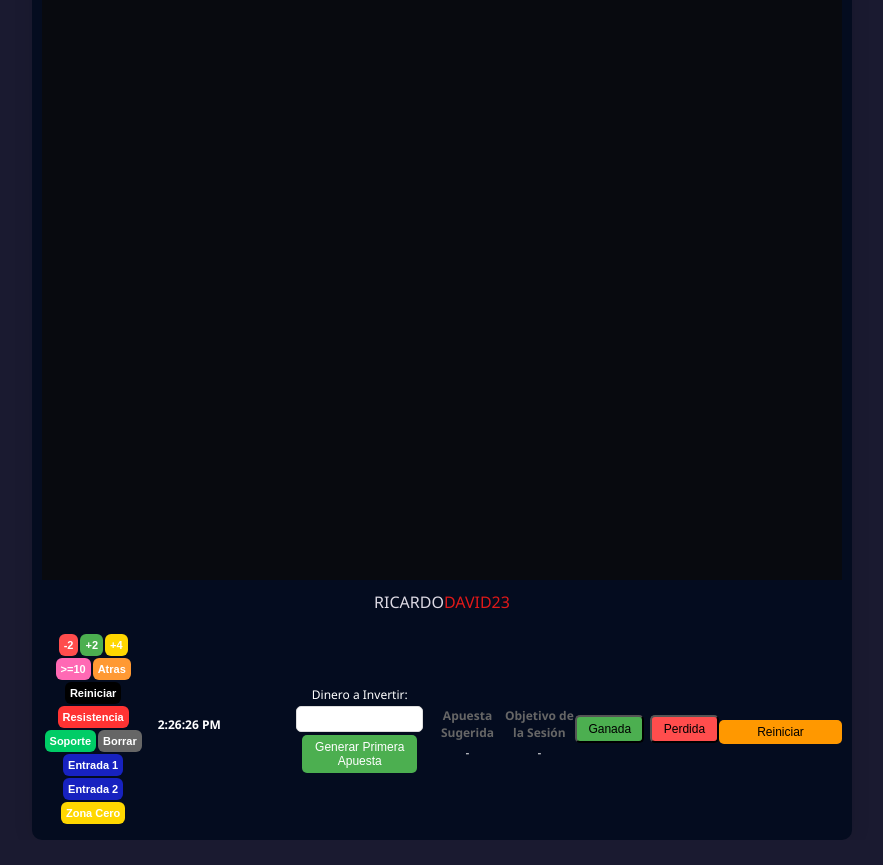
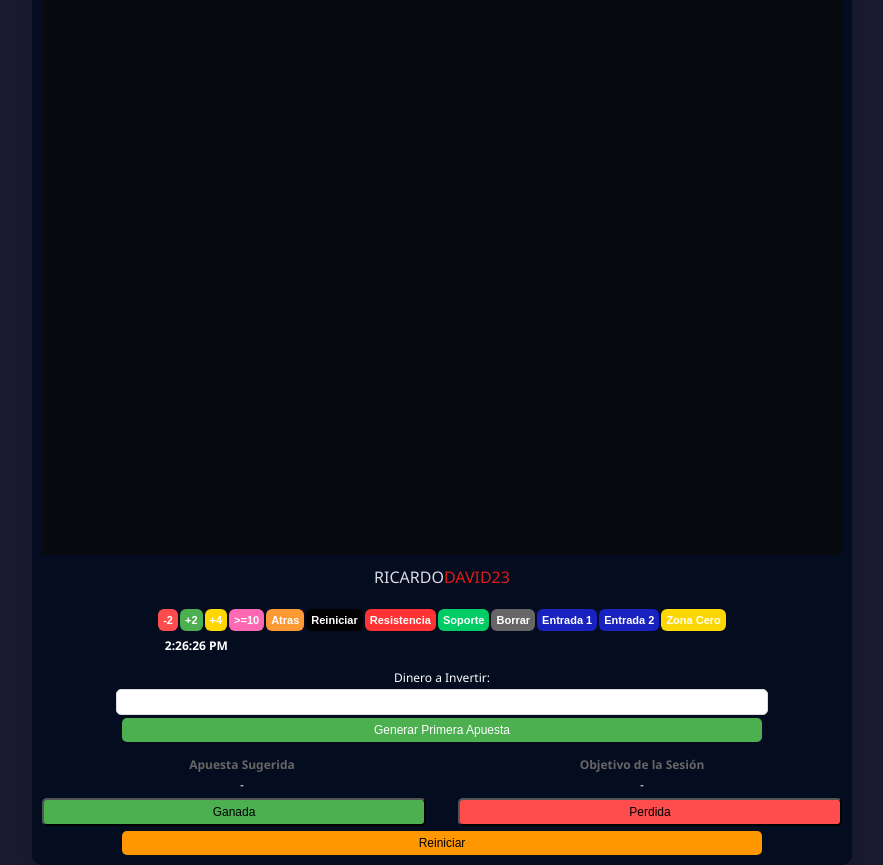
Before and after one commit to rsdesing23-eng/samy23, a plain HTML site: page index.html in a window 1280 px wide. Shown: the whole page, without its empty margins (198-1081 px from the left). Before the commit the page ends 840 px from the top, so only its background shows below. Drawn offline with Linux system fonts and the light colour scheme.

Commit message:
Add files via upload

```diff
--- a/styles.css
+++ b/styles.css
@@ -50,7 +50,7 @@ body {
 
 .controls {
     display: flex;/* Controles para los botones */
-    flex-direction: row;/* Dirección de la columna para apilar botones */
+    flex-direction: column;/* Dirección de la columna para apilar botones */
     align-items: center;/* Alineación centrada de los botones */
 }
 
```
